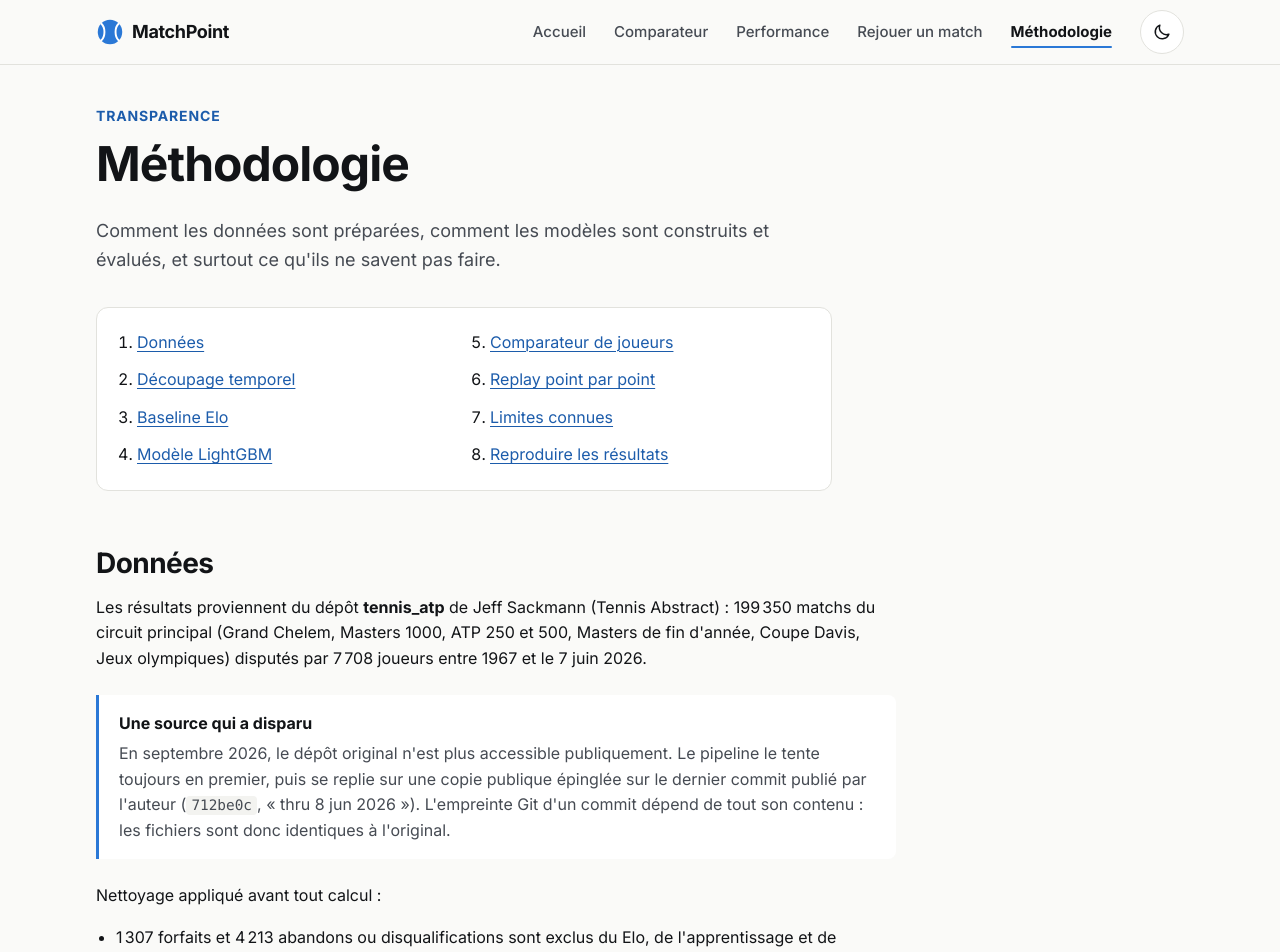
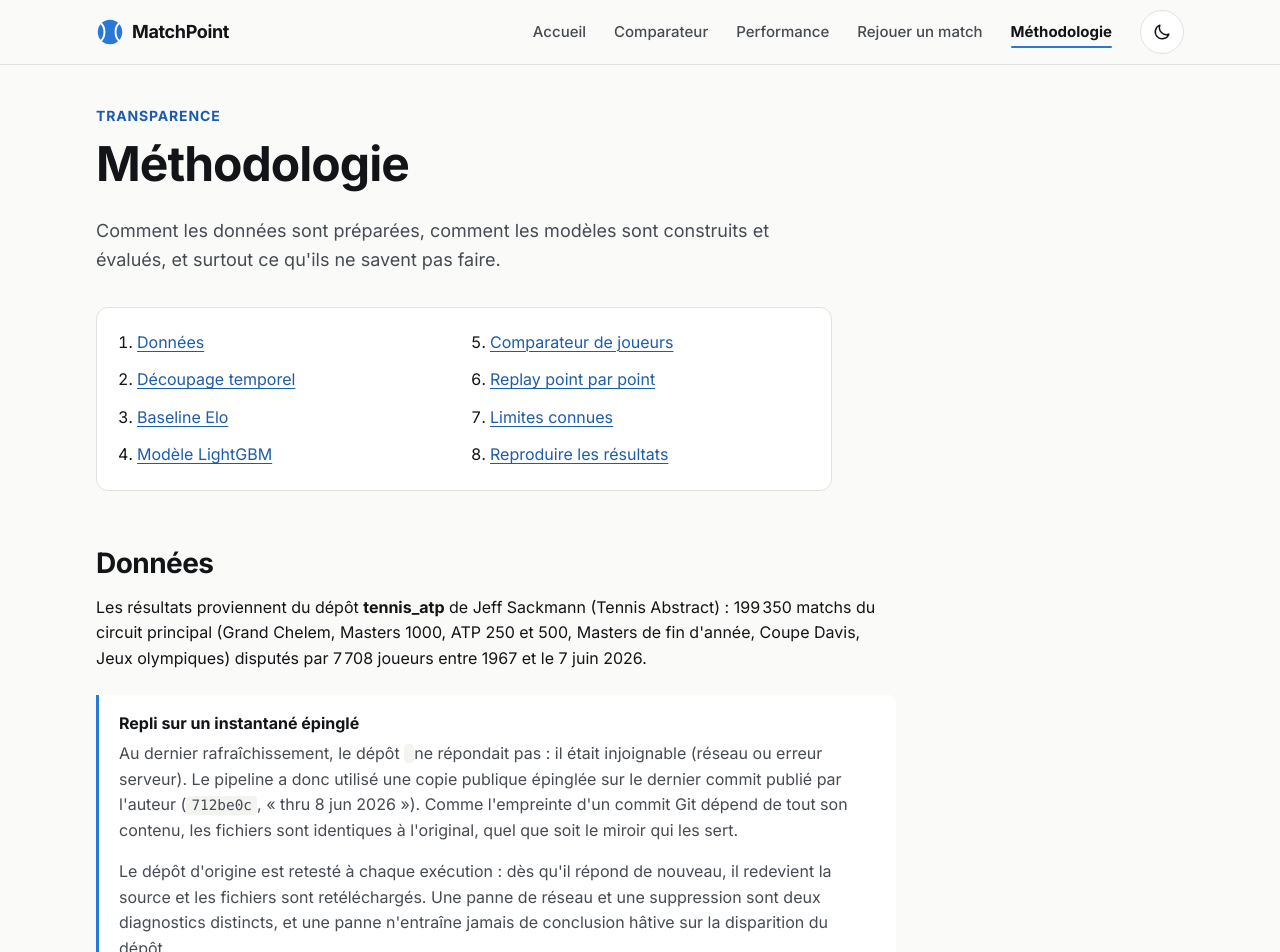
Before and after one commit to ligsow6/MatchPointAI, a Next.js app in the folder web/: page /methodologie in a window 1280 px wide. Shown: the top 952 px of the page. Built offline with nearby package versions, Linux system fonts and the light colour scheme.

Commit message:
feat: publie l'état de la source d'origine constaté à chaque exécution

```diff
--- a/web/app/methodologie/page.tsx
+++ b/web/app/methodologie/page.tsx
@@ -143,15 +143,34 @@ export default function MethodologyPage() {
             olympiques) disputés par {formatInteger(dataset.players)} joueurs entre{" "}
             {new Date(dataset.firstDate).getUTCFullYear()} et le {formatDate(dataset.lastDate)}.
           </p>
-          <Callout title="Une source qui a disparu">
-            <p>
-              En septembre 2026, le dépôt original n&apos;est plus accessible publiquement. Le
-              pipeline le tente toujours en premier, puis se replie sur une copie publique épinglée
-              sur le dernier commit publié par l&apos;auteur (<code>{snapshot}</code>, « thru 8 jun
-              2026 »). L&apos;empreinte Git d&apos;un commit dépend de tout son contenu : les
-              fichiers sont donc identiques à l&apos;original.
-            </p>
-          </Callout>
+          {overview.source.upstream === "available" ? (
+            <Callout title="Source d'origine">
+              <p>
+                Au dernier rafraîchissement, les fichiers ont été téléchargés directement depuis le
+                dépôt <code>{overview.source.upstreamRepository}</code> de Jeff Sackmann.
+              </p>
+            </Callout>
+          ) : (
+            <Callout title="Repli sur un instantané épinglé">
+              <p>
+                Au dernier rafraîchissement, le dépôt{" "}
+                <code>{overview.source.upstreamRepository}</code> ne répondait pas :{" "}
+                {overview.source.upstream === "missing"
+                  ? "GitHub renvoyait une erreur 404."
+                  : "il était injoignable (réseau ou erreur serveur)."}{" "}
+                Le pipeline a donc utilisé une copie publique épinglée sur le dernier commit publié
+                par l&apos;auteur (<code>{snapshot}</code>, « thru 8 jun 2026 »). Comme
+                l&apos;empreinte d&apos;un commit Git dépend de tout son contenu, les fichiers sont
+                identiques à l&apos;original, quel que soit le miroir qui les sert.
+              </p>
+              <p>
+                Le dépôt d&apos;origine est retesté à chaque exécution : dès qu&apos;il répond de
+                nouveau, il redevient la source et les fichiers sont retéléchargés. Une panne de
+                réseau et une suppression sont deux diagnostics distincts, et une panne
+                n&apos;entraîne jamais de conclusion hâtive sur la disparition du dépôt.
+              </p>
+            </Callout>
+          )}
           <p>Nettoyage appliqué avant tout calcul :</p>
           <ul>
             <li>
```
Also changed, not shown: web/lib/types.ts (+8 -1 lines), 2 other files (tests, documents, lock files or other folders).
